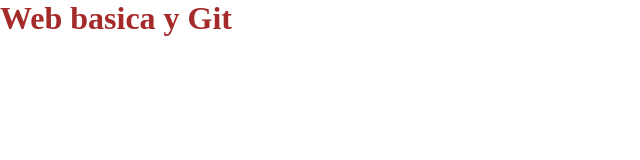
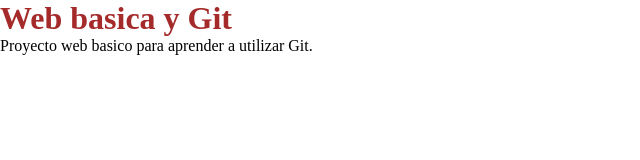
Before and after one commit to ajavierolave-alt/Web-basico-Git, a plain HTML site: page index.html in a window 1280 px wide. Shown: the whole page, without its empty margins (0-640 px from the left). Drawn offline with Linux system fonts and the light colour scheme.

Commit message:
agregar una etiqueta p

```diff
--- a/index.html
+++ b/index.html
@@ -10,6 +10,7 @@
 
 <body>
     <h1>Web basica y Git</h1>
+    <p>Proyecto web basico para aprender a utilizar Git.</p>
 </body>
 
 </html>
```
